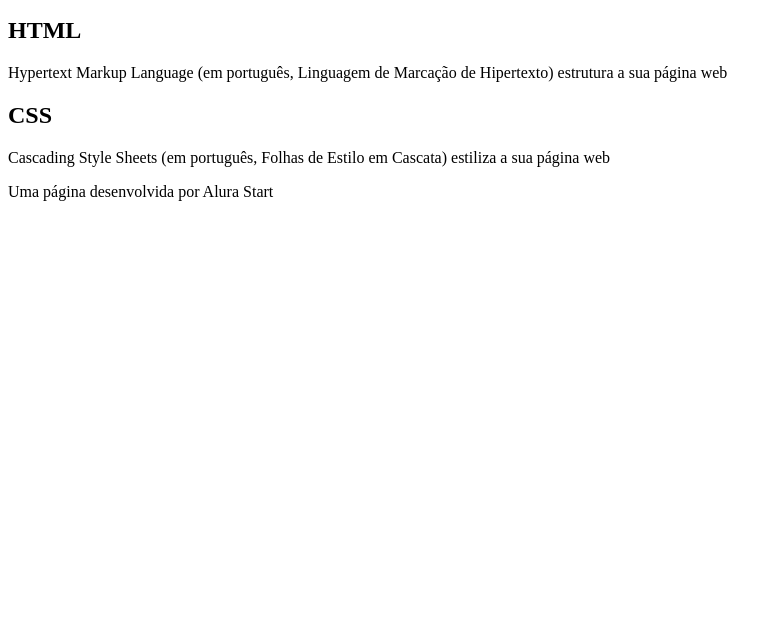
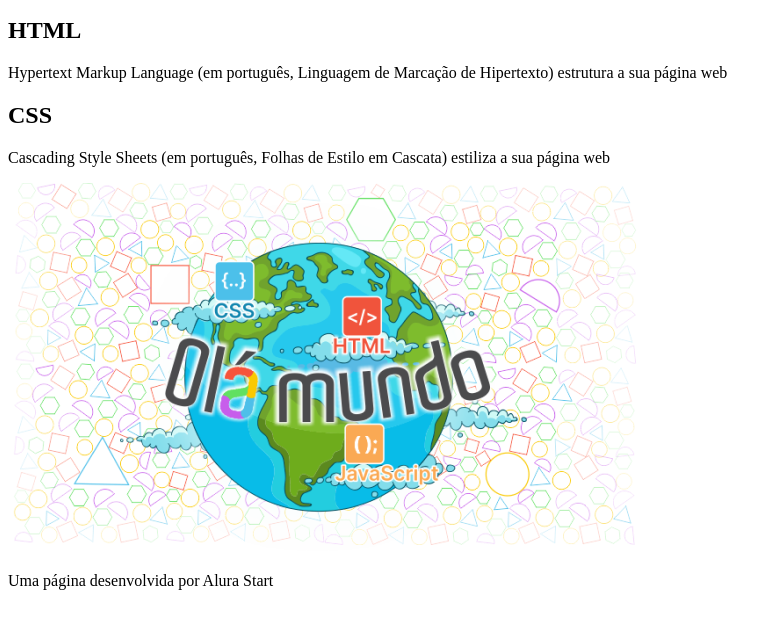
Before and after one commit to ProfTecEM/HelloWorld, a plain HTML site: page index.html in a window 1280 px wide. Shown: the part 101-730 px from the top of the page, without its empty margins (0-782 px from the left). Drawn offline with Linux system fonts and the light colour scheme.

Commit message:
Finalizando a página

```diff
--- a/index.html
+++ b/index.html
@@ -18,6 +18,7 @@
 
         <h2>CSS</h2>
         <p>Cascading Style Sheets (em português, Folhas de Estilo em Cascata) estiliza a sua página web</p>
+        <img src="Imagem/Olá Mundo.png" alt="Imagem com figuras geométricas ao fundo e uma figura do planeta Terra a frente, com a inscrição Olá Mundo em letras coloridas">
 
     </section>
 
```
Also changed, not shown: Imagem/Olá Mundo.png (added).
